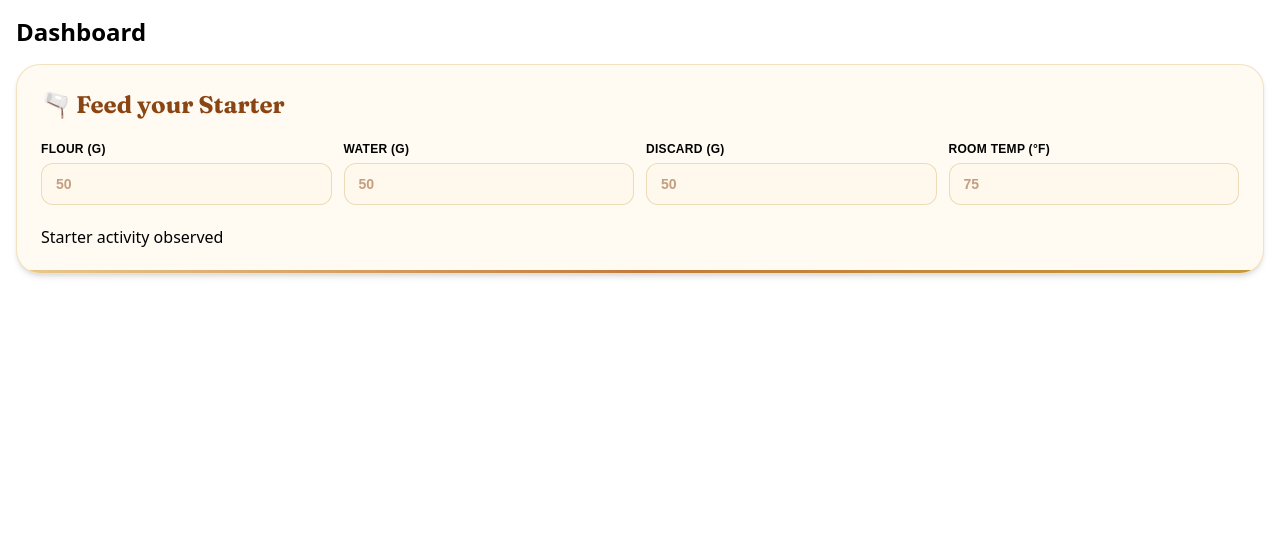
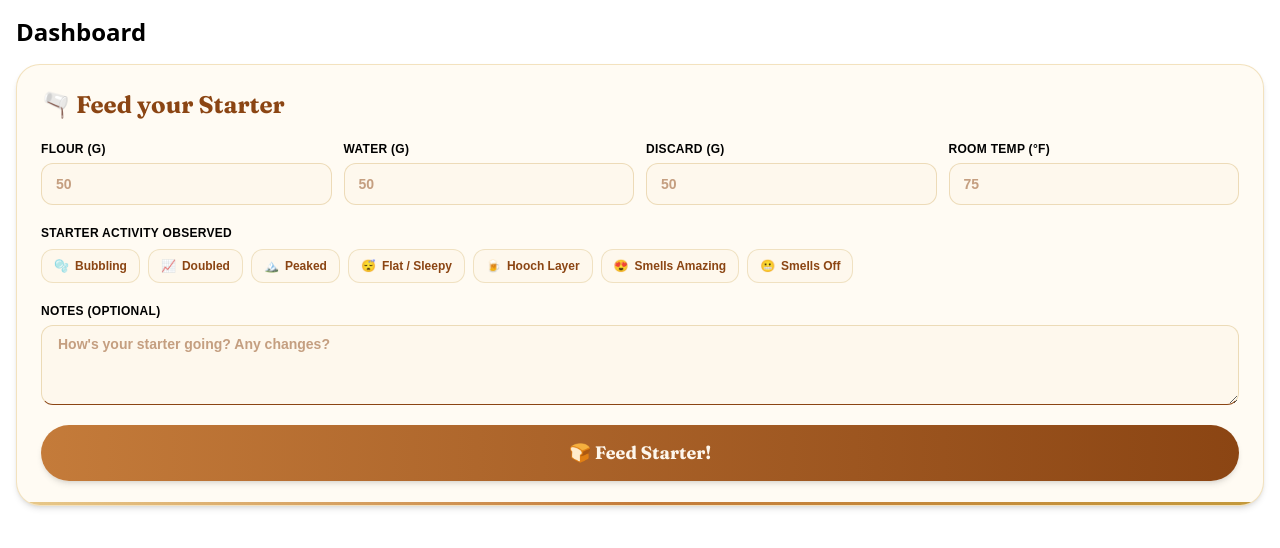
Before and after one commit to vmaineng/breadlings, a Next.js app: page / in a window 1280 px wide. Shown: the top 548 px of the page. Built offline with nearby package versions, Linux system fonts and the light colour scheme.

Commit message:
added in notes

```diff
--- a/app/components/FeedingForm.tsx
+++ b/app/components/FeedingForm.tsx
@@ -131,8 +131,48 @@ export function FeedingForm({ starterId, onSuccess }: FeedingFormProps) {
           />
         </div>
         <div>
-          <p> Starter activity observed</p>
+          <p className="text-xs font-extrabold text-text-light uppercase tracking-wide font-nunito mb-2">
+            Starter activity observed
+          </p>
+          <div className="flex flex-wrap gap-2">
+            {ACTIVITY_OPTIONS.map((act) => (
+              <button
+                key="act.value"
+                type="button"
+                onClick={() => toggleActivity(act.value)}
+                className={cn(
+                  "flex items-center gap-1.5 px-3 py-2 rounded-xl text-xs font-bold font-nunito",
+                  "border transition-all duration-150",
+                  activities.includes(act.value)
+                    ? "bg-linear-to-r from-wheat to-dough-dark border-wheat-deep shadow-sm text-crust"
+                    : "bg-[#fef8ed] border-wheat-deep/25 text-crust hover:bg-dough hover:border-wheat-deep/50",
+                )}
+              >
+                <span>{act.emoji}</span>
+                <span>{act.label}</span>
+              </button>
+            ))}
+          </div>
         </div>
+
+        <Textarea
+          className="py-2 px-4 border border-b-crust text-crust"
+          label="NOTES (OPTIONAL)"
+          placeholder="How's your starter going? Any changes?"
+          name="notes"
+          value={values.notes}
+          onChange={handleChange}
+        />
+
+        {error && (
+          <p className="text-sm font-bold text-bread-red font-nunito bg-red-50 rounded-xl px-4 py-2 border border-red-200">
+            {error}
+          </p>
+        )}
+
+        <Button type="submit" variant="primary" size="lg" loading={isPending}>
+          🍞 Feed Starter!
+        </Button>
       </form>
     </Card>
   );
```
